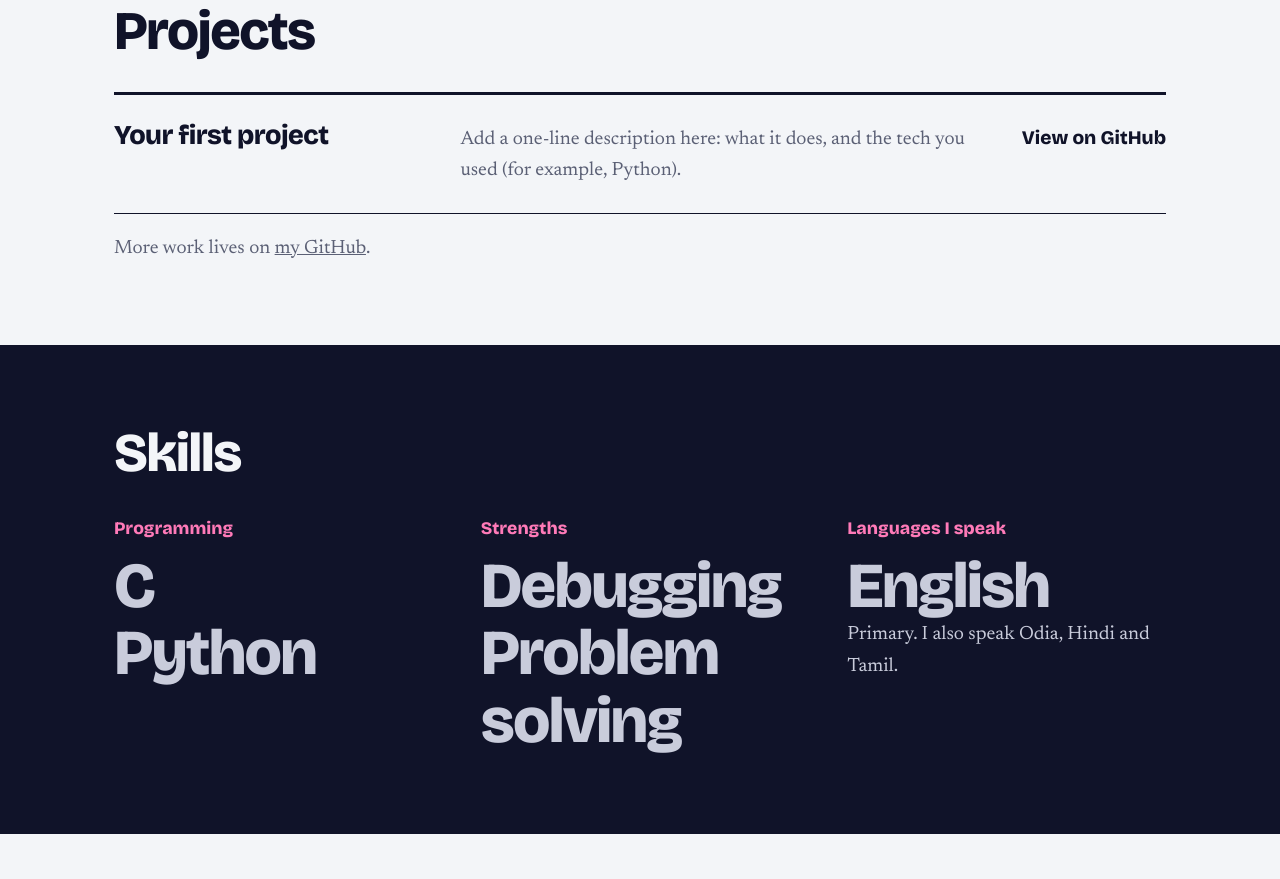
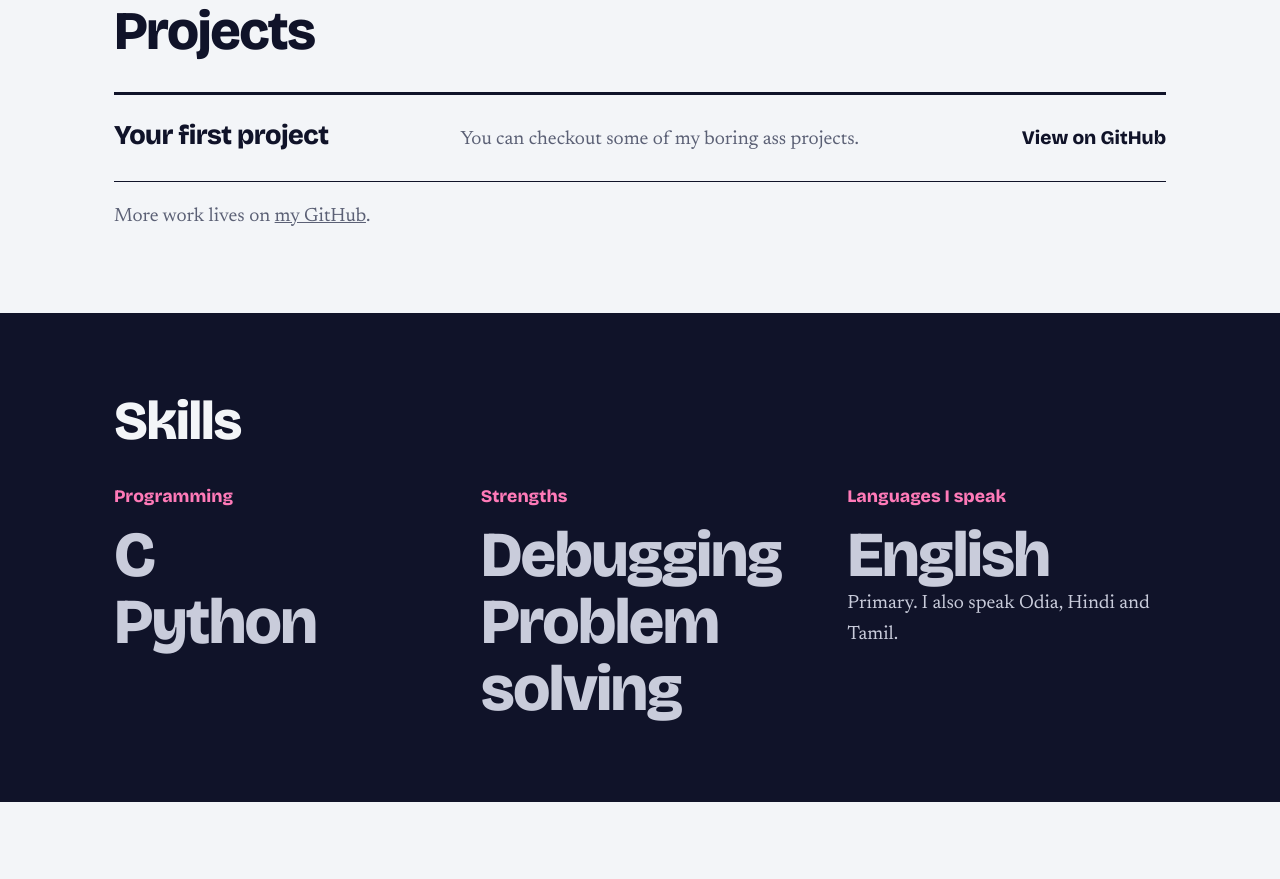
Before and after one commit to krishtriestocode/Portfolioforkrish, a plain HTML site: page index.html in a window 1280 px wide. Shown: the part 1099-1978 px from the top of the page. Drawn offline with nearby package versions, Linux system fonts and the light colour scheme.

Commit message:
Update index.html

```diff
--- a/index.html
+++ b/index.html
@@ -116,7 +116,7 @@ footer{background:var(--ink);color:#c9ccdb;padding:1.5rem 0;font-size:1rem}
         <!-- To add a project, copy this whole <a> block, then change the title, description, tech and link. -->
         <a class="row" href="https://github.com/krishtriestocode" target="_blank" rel="noopener">
           <h3>Your first project</h3>
-          <p>Add a one-line description here: what it does, and the tech you used (for example, Python).</p>
+          <p>You can checkout some of my boring ass projects.</p>
           <span class="go">View on GitHub</span>
         </a>
       </div>
```
